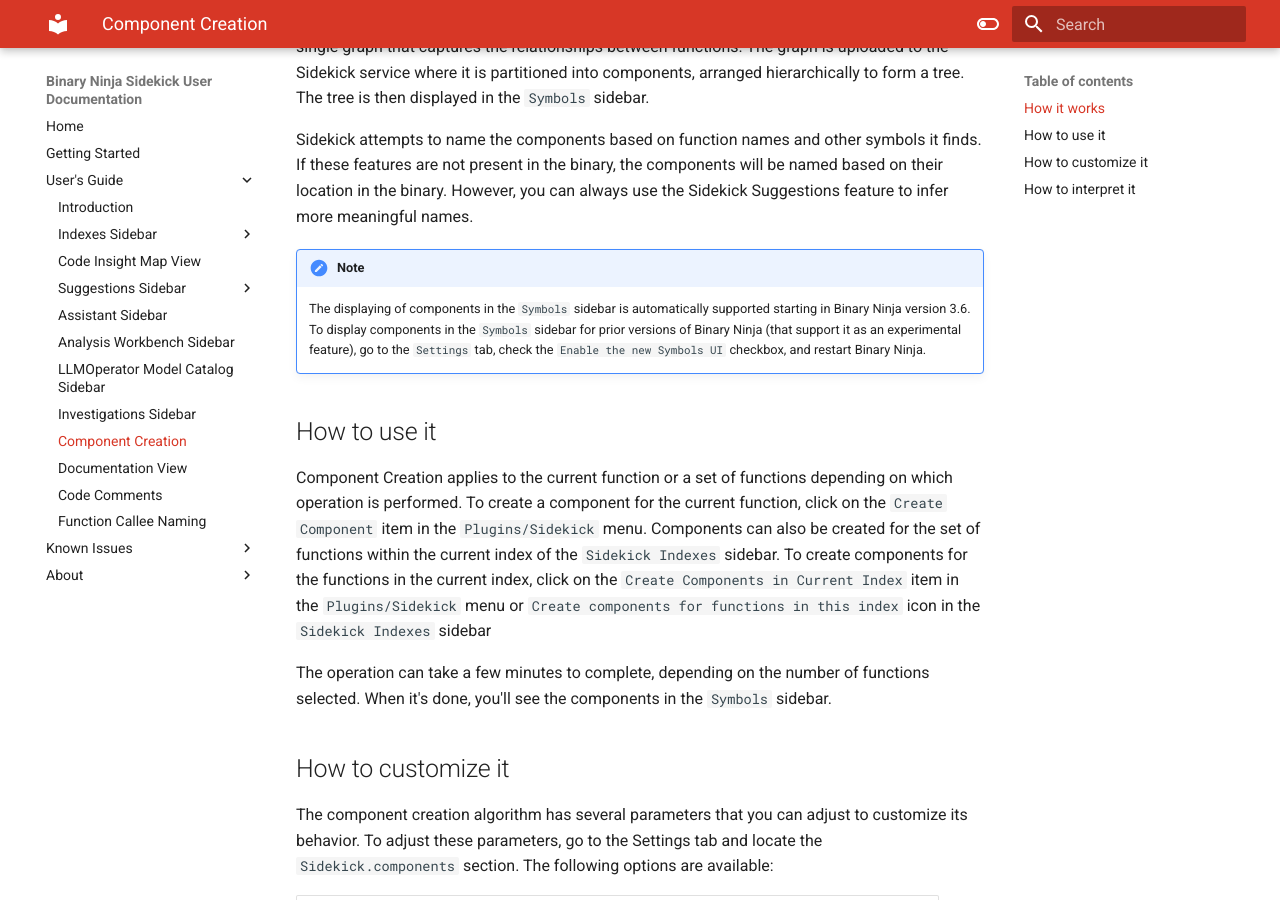
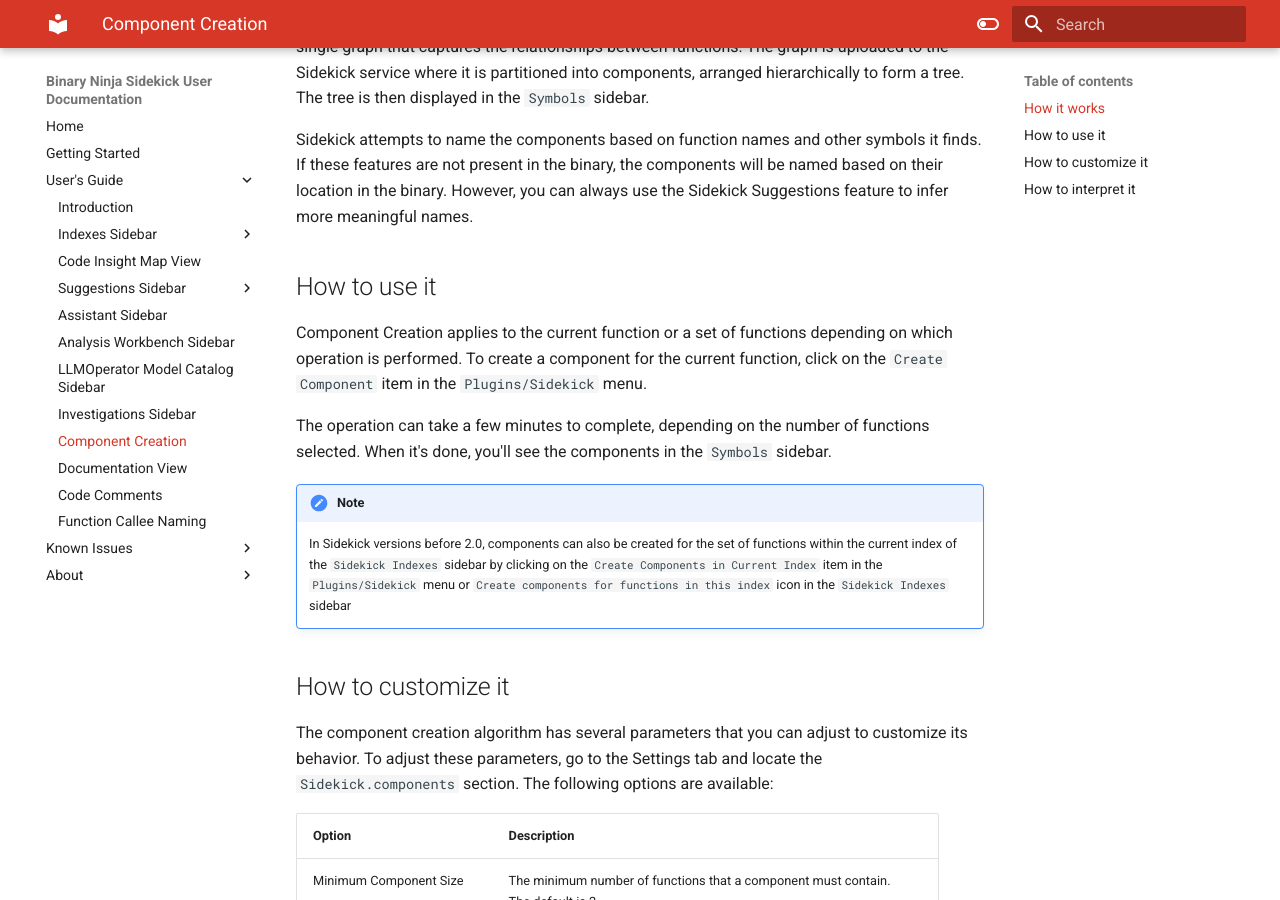
Before and after one commit to Vector35/Sidekick-public, an MkDocs documentation site: the page built from docs/guide/components.md, in a window 1280 px wide and 900 px high, scrolled down 339 px. Built offline with MkDocs 1.6.1 and Material for MkDocs 9.7.7, drawn with Linux system fonts in a browser that asks for light colours.

Commit message:
Update components documentation to note version 1.x for creating components from items in index

```diff
--- a/docs/guide/components.md
+++ b/docs/guide/components.md
@@ -8,15 +8,15 @@
 
 Sidekick attempts to name the components based on function names and other symbols it finds. If these features are not present in the binary, the components will be named based on their location in the binary.  However, you can always use the Sidekick Suggestions feature to infer more meaningful names.
 
+## How to use it
+
+Component Creation applies to the current function or a set of functions depending on which operation is performed. To create a component for the current function, click on the `Create Component` item in the `Plugins/Sidekick` menu.
+
+The operation can take a few minutes to complete, depending on the number of functions selected. When it's done, you'll see the components in the `Symbols` sidebar.
+
 !!! note
 
-    The displaying of components in the `Symbols` sidebar is automatically supported starting in Binary Ninja version 3.6. To display components in the `Symbols` sidebar for prior versions of Binary Ninja (that support it as an experimental feature), go to the `Settings` tab, check the `Enable the new Symbols UI` checkbox, and restart Binary Ninja.
-
-## How to use it
-
-Component Creation applies to the current function or a set of functions depending on which operation is performed. To create a component for the current function, click on the `Create Component` item in the `Plugins/Sidekick` menu. Components can also be created for the set of functions within the current index of the `Sidekick Indexes` sidebar. To create components for the functions in the current index, click on the `Create Components in Current Index` item in the `Plugins/Sidekick` menu or `Create components for functions in this index` icon in the `Sidekick Indexes` sidebar
-
-The operation can take a few minutes to complete, depending on the number of functions selected. When it's done, you'll see the components in the `Symbols` sidebar.
+    In Sidekick versions before 2.0, components can also be created for the set of functions within the current index of the `Sidekick Indexes` sidebar by clicking on the `Create Components in Current Index` item in the `Plugins/Sidekick` menu or `Create components for functions in this index` icon in the `Sidekick Indexes` sidebar
 
 ## How to customize it
 
```
